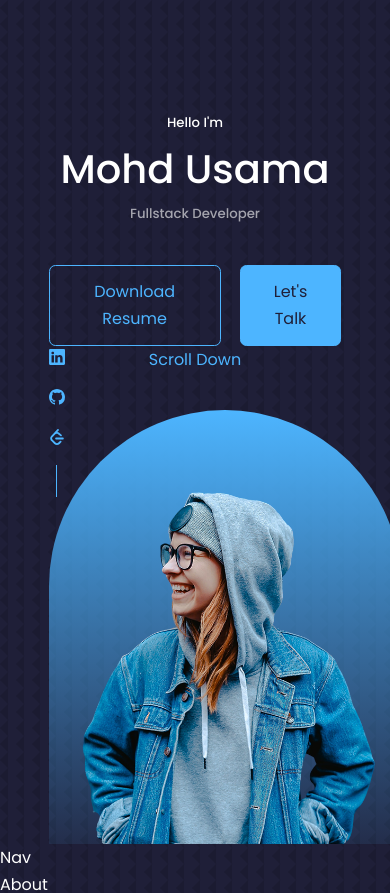
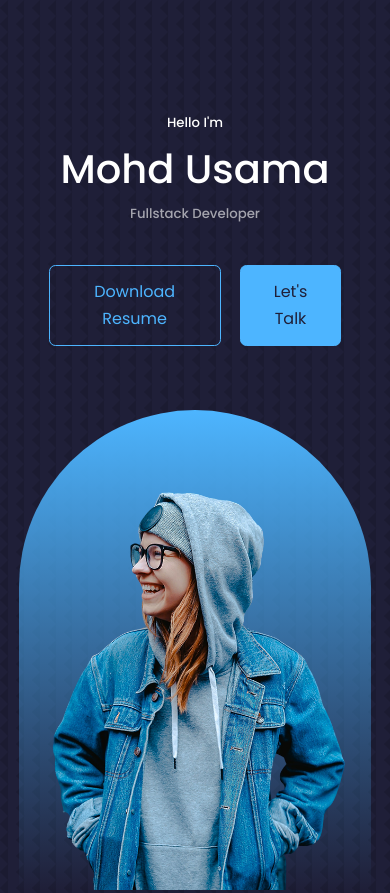
Before and after one commit to usama-py/react-portfolio, a React (Create React App) app: page / in a window 390 px wide. Shown: the top 893 px of the page. Built offline with nearby package versions, Linux system fonts and the light colour scheme.

Commit message:
fixed alignment & added small devices support

```diff
--- a/src/components/header/Header.jsx
+++ b/src/components/header/Header.jsx
@@ -15,7 +15,7 @@
         <div className='me'>
           <img src={ME} alt="me"/>
         </div>
-        <a href='#contact' className='scroll_down'>Scroll Down</a>
+        <a href='#contact' className='scroll__down'>Scroll Down</a>
       </div>
     </header>
   )
--- a/src/components/header/header.css
+++ b/src/components/header/header.css
@@ -1,5 +1,5 @@
 header{
-    height: 100vh;
+    height: 130vh;
     padding-top: 7rem;
     overflow: hidden;
 }
@@ -24,7 +24,7 @@
     gap: 0.8rem;
     position: absolute;
     left: 0;
-    bottom: rem;
+    bottom: 3rem;
 }
 
 .header__socials::after{
@@ -41,9 +41,38 @@
     width: 22rem;
     height: 30rem;
     position: absolute;
-    left: calc(50%-11rem);
+    left: 50%;
+    transform: translateX(-50%);
     margin-top: 4rem;
+    text-align: center;
     border-radius: 12rem 12rem 0 0;
     overflow: hidden;
     padding: 5rem 1.5rem 1.5rem;
 }
+/* scroll down */
+.scroll__down{
+    position: absolute;
+    right: -2.3rem;
+    bottom: 5rem;
+    transform: rotate(90deg);
+    font-weight: 300;
+    font-size: 0.9rem;
+}
+
+/* media queries (medium devices) */
+@media screen and(max-width:1024px){
+    header{
+        height: 68vh;
+    }
+}
+
+/* media queries (small devices) */
+@media screen and(max-width:600px){
+    header{
+        height: 100vh;
+    }
+    .header__socials,
+    .scroll__down{
+        display: none;
+    }
+}
```
